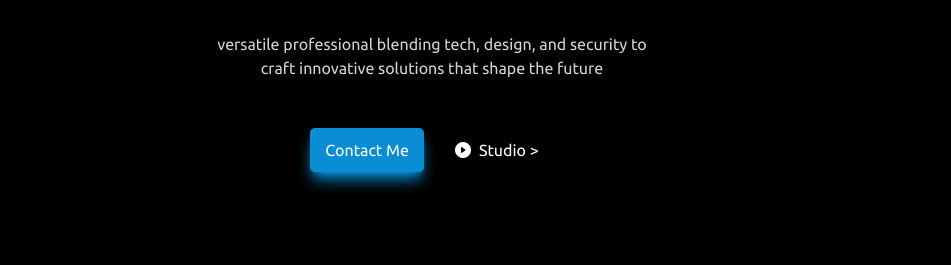
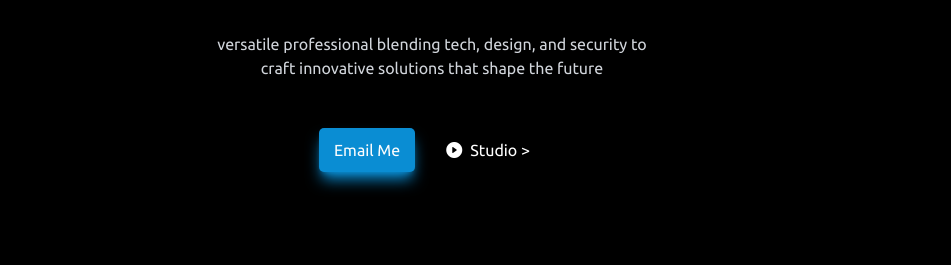
Before and after one commit to onixxstudio/neel, a website: page index.html in a window 1280 px wide. Shown: the part 1120-1385 px from the top of the page, without its empty margins (208-1159 px from the left). Drawn offline with nearby package versions, Linux system fonts and the light colour scheme.

Commit message:
Update index.html

```diff
--- a/index.html
+++ b/index.html
@@ -124,9 +124,9 @@
                     >
                         <a
     class="btn tw-bg-[#7e22ce85] tw-shadow-lg tw-shadow-primary tw-transition-transform tw-duration-[0.3s] hover:tw-scale-x-[1.03]"
-    href="mailto:neelinderbedi.nb@gmail.com?subject=Hello%20Neelinder&body=I%20would%20like%20to%20get%20in%20touch%20with%20you."
+    href="mailto:neelinderbedi.nb@gmail.com?subject=Hello%20Neel&body=We%20would%20like%20to%20get%20in%20touch%20with%20you."
 >
-    Contact Me
+    Email Me
 </a>
 
                         <a
```
